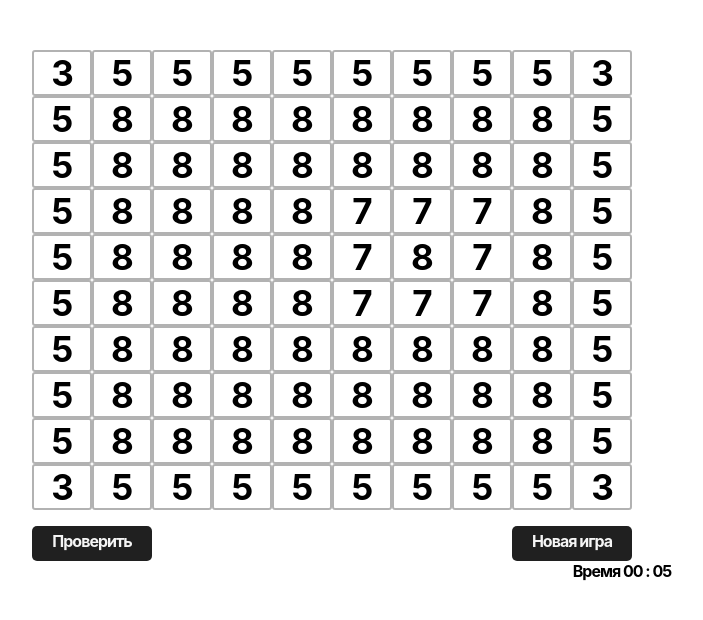
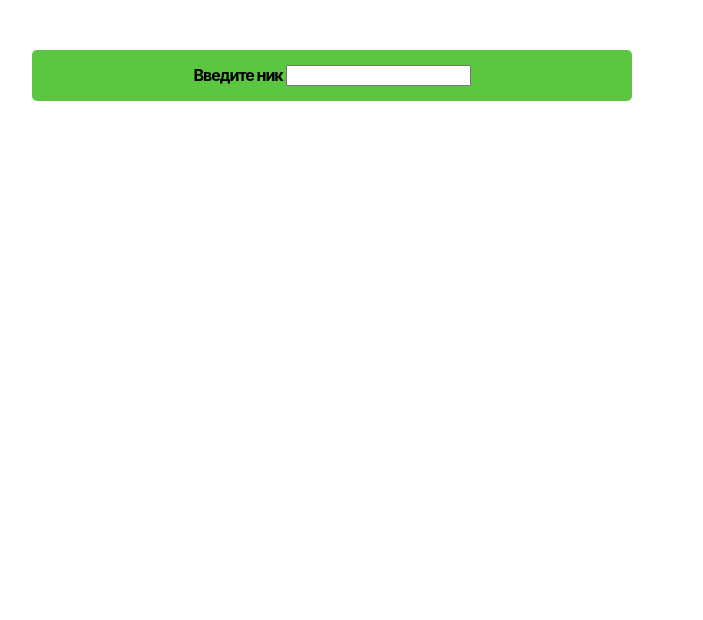
Before and after one commit to mr-bmv/bomb-game, a React (Create React App) app: page / in a window 1280 px wide. Shown: the top 620 px of the page, without its empty margins (18-721 px from the left). Built offline with nearby package versions, Linux system fonts and the light colour scheme.

Commit message:
BG AddGameProvider and UserProvider

```diff
--- a/package.json
+++ b/package.json
@@ -12,7 +12,8 @@
     "serve": "^11.3.2"
   },
   "scripts": {
-    "dev": "react-scripts start",
+    "start": "react-scripts start",
+    "dev":"serve --single ./build",
     "build": "react-scripts build",
     "test": "react-scripts test",
     "eject": "react-scripts eject"
--- a/src/components/App.jsx
+++ b/src/components/App.jsx
@@ -1,24 +1,21 @@
 import React from 'react'
-import { useState } from 'react'
-import GameProvider from '../context/GameContext';
+import { useUserContext } from '../context/UserContext';
 import Auth from './Auth';
 import Game from './Game'
 
 const App = () => {
-    const [auth, setAuth] = useState('5');
+    const { user } = useUserContext()
 
     const payload = {
         size: 10,
         QTY: 5
     }
 
-    const content = auth ? <Game payload={payload} /> : <Auth />;
+    const content = user.login ? <Game payload={payload} /> : <Auth />;
     return (
-        <GameProvider>
-            <div>
-                {content}
-            </div>
-        </GameProvider>
+        <div>
+            {content}
+        </div>
     )
 }
 
--- a/src/components/Auth.jsx
+++ b/src/components/Auth.jsx
@@ -1,24 +1,26 @@
 import React from 'react'
 import { useState } from 'react'
+import { useUserContext } from '../context/UserContext'
 import './Auth.css'
 
 const Auth = () => {
 
-    const [auth, setAuth] = useState({ login: '' })
+    const { setLogin } = useUserContext()
+    const [auth, setAuth] = useState('')
 
     const onSubmit = (event) => {
         event.preventDefault();
-        console.log('----> ', auth)
+        setLogin(auth)
     }
 
-    const onChange = (word) => {
-        setAuth({ login: word.target.value })
+    const onChange = (login) => {
+        setAuth({ user: login.target.value })
     }
 
     return (
         <form onSubmit={onSubmit}>
             <div className="text">Введите ник</div>&nbsp;
-            <input type="text" onChange={(word) => onChange(word)} />
+            <input type="text" onChange={(login) => onChange(login)} />
         </form>
     )
 }
--- /dev/null
+++ b/src/components/Router.jsx
@@ -0,0 +1,24 @@
+import React from 'react'
+// import { BrowserRouter, Route, Switch } from 'react-router-dom'
+import GameProvider from '../context/GameContext';
+import UserProvider from '../context/UserContext';
+import App from './App';
+
+
+const Router = () => (
+    <UserProvider>
+        <GameProvider>
+
+            <App />
+            {/* <BrowserRouter> */}
+            {/* <Switch> */}
+            {/* <Route exact path='/' component={StorePicker} /> */}
+            {/* <Route path='/' component={App} /> */}
+            {/* <Route component={NotFound} /> */}
+            {/* </Switch> */}
+            {/* </BrowserRouter> */}
+        </GameProvider>
+    </UserProvider>
+)
+
+export default Router;
--- a/src/context/GameContext.jsx
+++ b/src/context/GameContext.jsx
@@ -21,7 +21,7 @@ export const GameProvider = ({ children }) => {
     return {
       canvas: getCanvas(BOMB_QTY, FIELD_SIZE),
       finishedGame: false,
-      score: 0
+      score: 0,
     }
   })
 
@@ -80,7 +80,7 @@ export const GameProvider = ({ children }) => {
 
   return (
     <GameContext.Provider value={{
-      field,FIELD_SIZE,BOMB_QTY,
+      field, FIELD_SIZE, BOMB_QTY,
       onCell, onHandlerButton,
       // onClean,
       onNew
--- /dev/null
+++ b/src/context/UserContext.jsx
@@ -0,0 +1,40 @@
+import React, { useState } from 'react';
+import { useContext } from 'react';
+
+const UserContext = React.createContext()
+
+export const useUserContext = () => {
+    return useContext(UserContext)
+}
+
+export const UserProvider = ({ children }) => {
+
+    const [user, setUser] = useState({
+        login: '',
+        time: ''
+    })
+
+    // const onHandlerButton = () => {
+    //     setField(
+    //         {
+    //             ...field,
+    //             ...{ finishedGame: true }
+    //         }
+    //     )
+    // }
+
+    const setLogin = (login) => {
+        setUser({ ...user, ...{ login } })
+    }
+
+    return (
+        <UserContext.Provider value={{
+            user,
+            setLogin
+        }}>
+            {children}
+        </UserContext.Provider>
+    )
+}
+
+export default UserProvider;
--- a/src/index.js
+++ b/src/index.js
@@ -1,11 +1,11 @@
 import React from 'react';
 import ReactDOM from 'react-dom';
-import App from './components/App';
+import Router from './components/Router';
 import './index.css';
 
 ReactDOM.render(
   <React.StrictMode>
-    <App />
+    <Router />
   </React.StrictMode>,
   document.getElementById('root')
 );
```
Also changed, not shown: 1 other file (tests, documents, lock files or other folders).
